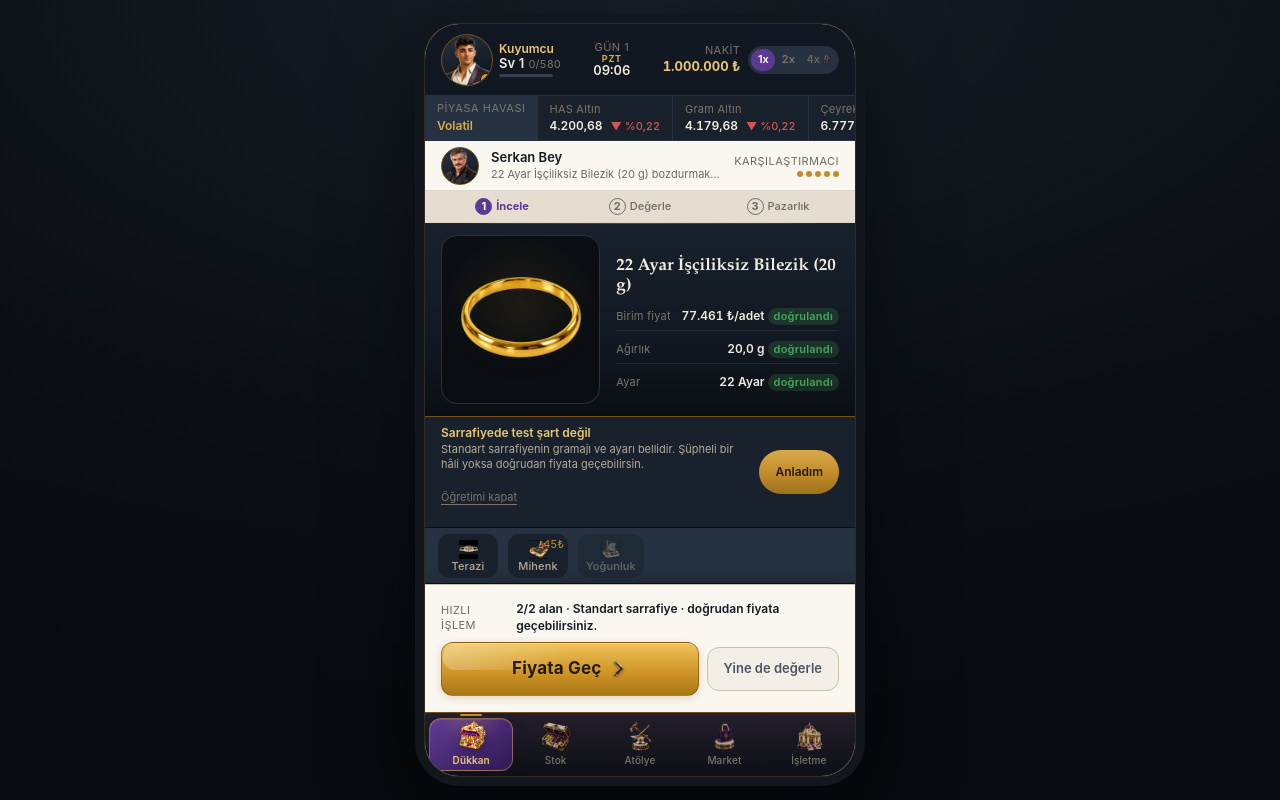
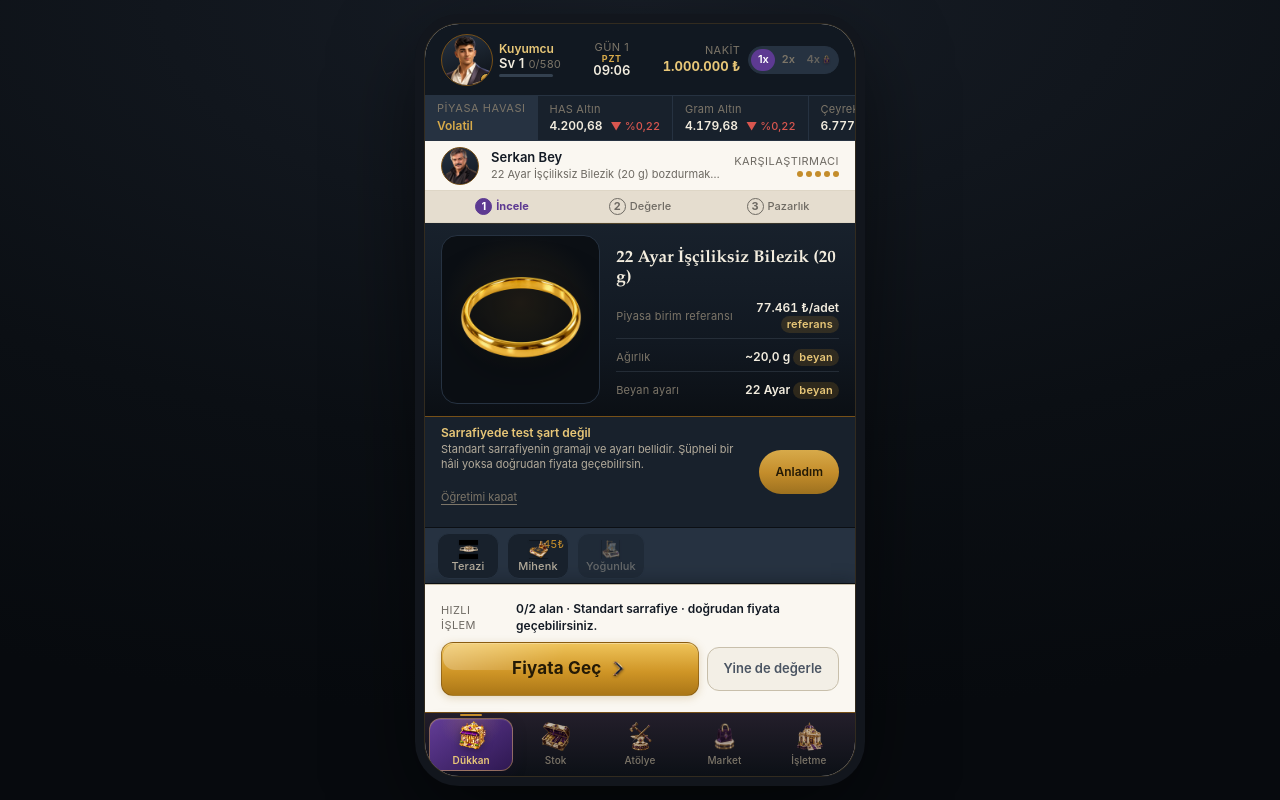
Before and after one commit to ouzhaanttnn-afk/Mihenkaynak, a React (Vite) app: page / in a window 1280 px wide. Both pictures are taken after a click on the button "Müşteriyi Karşıla". Built offline with nearby package versions, Linux system fonts and the light colour scheme.

Commit message:
fix: require tests before bullion fields show verified

```diff
--- a/src/domain/valuation.ts
+++ b/src/domain/valuation.ts
@@ -113,11 +113,13 @@ export function initialKnowledge(item: ItemInstance): FieldKnowledge[] {
   // zaten belirsiz saymaz (taşsız üründe taş belirsizliği yoktur), bu yüzden
   // hesaplanan değer aynı kalır (§8 "değerleme formülleri değişmez").
   /*
-   * STANDART SARRAFİYE ZATEN BİLİNİR.
+   * STANDART SARRAFİYENİN KATALOG BEYANI GÜÇLÜDÜR, FİZİKSELİ DOĞRULANMIŞ
+   * SAYILMAZ.
    *
-   * Çeyreğin gramajı 1,75 g ve ayarı 22'dir — bu ölçülerek ÖĞRENİLEN değil,
-   * ürünün TANIMINDA olan bir bilgidir. Damgalıdır, darphane çıkışlıdır,
-   * fiyatı her sarrafın ekranında yazar.
+   * Çeyreğin katalog gramajı 1,75 g ve beyan ayarı 22'dir. Bunlar güçlü bir
+   * başlangıç bilgisi sağlar; fakat müşterinin getirdiği fiziksel parçanın
+   * gerçekten o ağırlık ve saflıkta olduğunu kanıtlamaz. Bu nedenle başlangıç
+   * durumu `partial` kalır, terazi/mihenk sonrası `verified` olur.
    *
    * Eskiden çeyrek de ikinci el bir bilezik gibi işleniyordu: test edilmemiş
    * bir çeyreğin değer bandı %53 genişlikte çıkıyordu. Alış tavanı band
@@ -144,11 +146,20 @@ export function initialKnowledge(item: ItemInstance): FieldKnowledge[] {
     if (field === 'stone') certainty = item.truth.stoneData.kind === 'none' ? 1 : 0.1;
     if (field === 'coreIntegrity') certainty = 0.2;
 
+    const credibleDeclaration = standardBullion && (field === 'weight' || field === 'purity');
     return {
       field,
       certainty,
       testsApplied: [],
-      status: certainty >= 0.85 ? 'verified' : certainty > 0.3 ? 'partial' : 'unverified',
+      // Yüksek katalog güveni ekonomik bandı daraltır; ancak müşterinin
+      // fiziksel ürünü ölçülmeden "doğrulandı" etiketi üretmez.
+      status: credibleDeclaration
+        ? 'partial'
+        : certainty >= 0.85
+          ? 'verified'
+          : certainty > 0.3
+            ? 'partial'
+            : 'unverified',
     };
   });
 }
--- a/src/ui/workbench/InspectStage.tsx
+++ b/src/ui/workbench/InspectStage.tsx
@@ -105,9 +105,10 @@ export function InspectStage({ item, knowledge, testResults, market }: Props) {
           */}
           {unitView && (
             <Field
-              label="Birim fiyat"
+              label="Piyasa birim referansı"
               value={`${tlBare(unitView.unitPrice)} ${unitView.unit}`}
-              status="verified"
+              status="partial"
+              statusLabel="referans"
             />
           )}
           {fields.includes('weight') && (
@@ -115,6 +116,7 @@ export function InspectStage({ item, knowledge, testResults, market }: Props) {
               label="Ağırlık"
               value={weightVerified ? grams(shownWeight) : `~${grams(shownWeight)}`}
               status={weightStatus}
+              statusLabel={isBullion(item.templateId) && weightStatus === 'partial' ? 'beyan' : undefined}
             />
           )}
           {fields.includes('purity') && (
@@ -122,6 +124,7 @@ export function InspectStage({ item, knowledge, testResults, market }: Props) {
               label={purityVerified ? 'Ayar' : 'Beyan ayarı'}
               value={KARAT_LABEL[shownKarat]}
               status={purityStatus}
+              statusLabel={isBullion(item.templateId) && purityStatus === 'partial' ? 'beyan' : undefined}
             />
           )}
           {fields.includes('coreIntegrity') && (
@@ -193,17 +196,19 @@ function Field({
   label,
   value,
   status,
+  statusLabel,
 }: {
   label: string;
   value: string;
   status: FieldKnowledge['status'];
+  statusLabel?: string;
 }) {
   return (
     <div className="field">
       <span className="field__label">{label}</span>
       <span className="field__value">
         <span className="num">{value}</span>{' '}
-        <span className={`status status--${status}`}>{STATUS_TEXT[status]}</span>
+        <span className={`status status--${status}`}>{statusLabel ?? STATUS_TEXT[status]}</span>
       </span>
     </div>
   );
```
Also changed, not shown: 1 other file (tests, documents, lock files or other folders).
